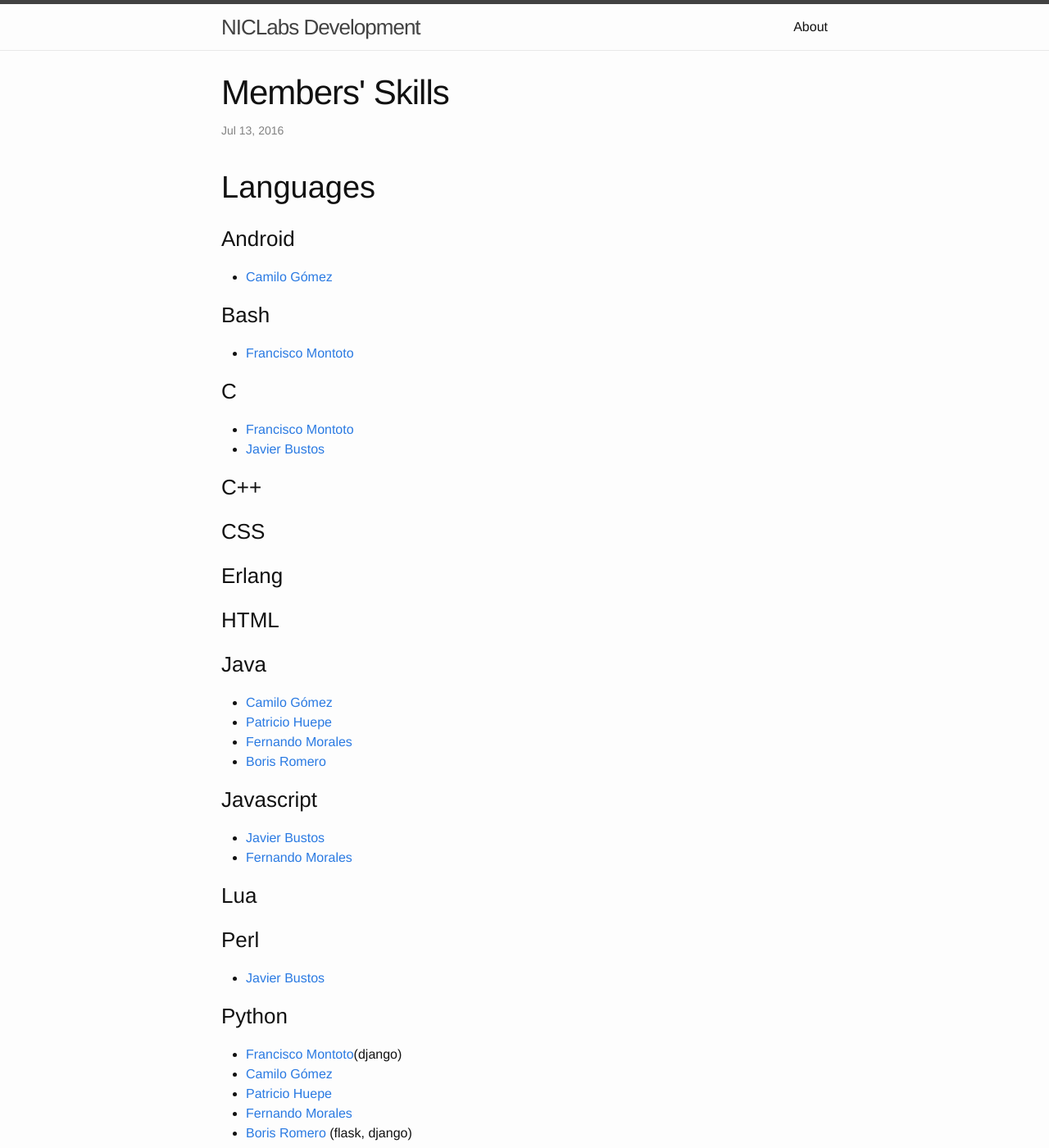
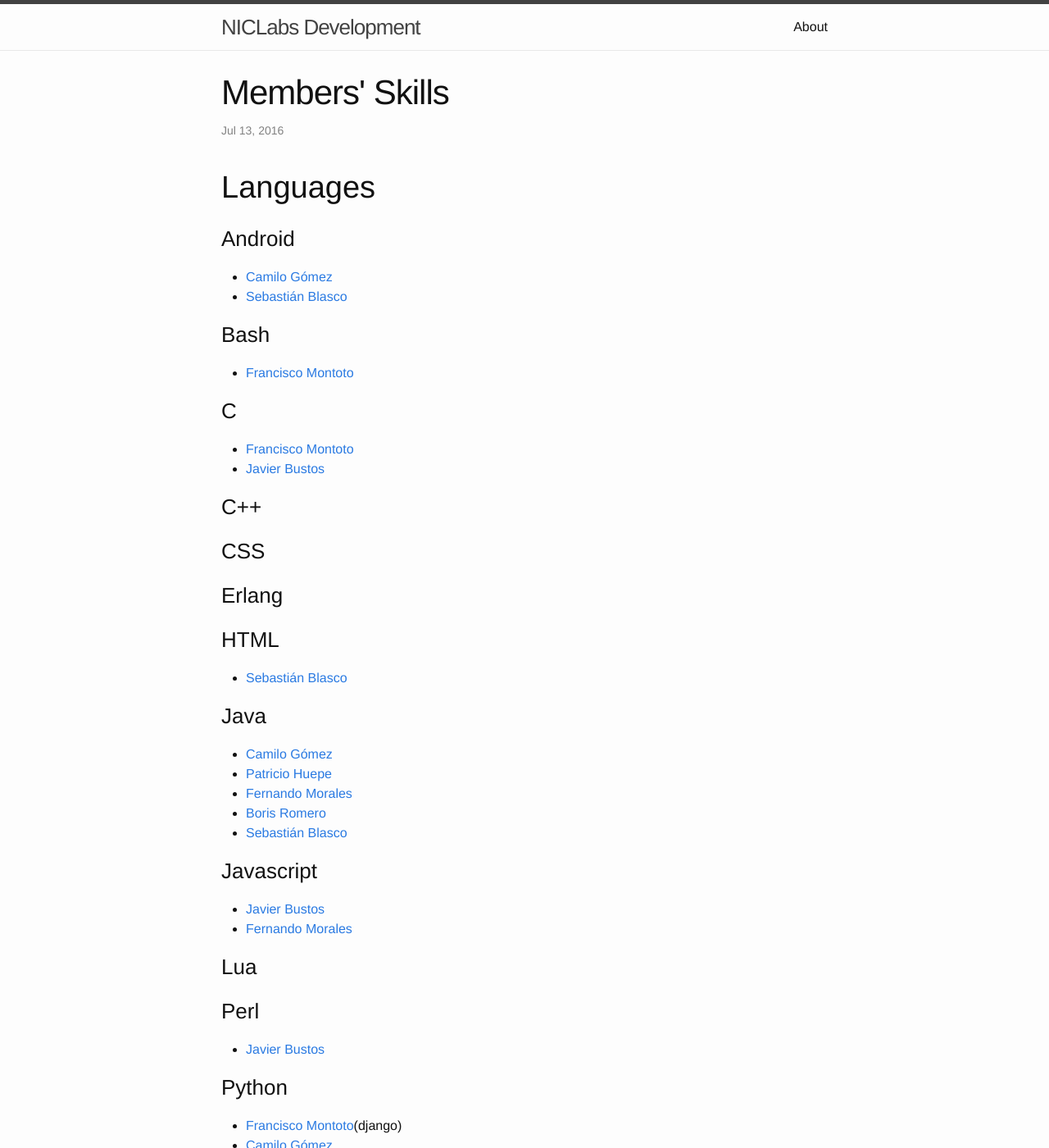
Before and after one commit to niclabs/development, a Jekyll site: the page built from _posts/2016-07-13-member-skills.markdown, in a window 1280 px wide and 1400 px high. Shown: the whole window at 82% size. Built offline with Jekyll 4.4.1, drawn with Linux system fonts in a browser that asks for light colours.

Commit message:
add blasco skills

```diff
--- a/_posts/2016-07-13-member-skills.markdown
+++ b/_posts/2016-07-13-member-skills.markdown
@@ -9,6 +9,7 @@ categories: dev
 ### Android
 
   - [Camilo Gómez][camilog]
+  - [Sebastián Blasco][sebablasko]
 
 ### Bash
 
@@ -26,6 +27,7 @@ categories: dev
 ### Erlang
 
 ### HTML
+  - [Sebastián Blasco][sebablasko]
 
 ### Java
 
@@ -33,6 +35,7 @@ categories: dev
   - [Patricio Huepe][phfollert]
   - [Fernando Morales][nanocatdemen]
   - [Boris Romero][boris]
+  - [Sebastián Blasco][sebablasko]
 
 ### Javascript
 
@@ -52,6 +55,7 @@ categories: dev
   - [Patricio Huepe][phfollert]
   - [Fernando Morales][nanocatdemen]
   - [Boris Romero][boris] (flask, django)
+  - [Sebastián Blasco][sebablasko]
 
 # Tools / Technologies
 
```
Also changed, not shown: other parts of _posts/2016-07-13-member-skills.markdown (+1 -0 lines).
